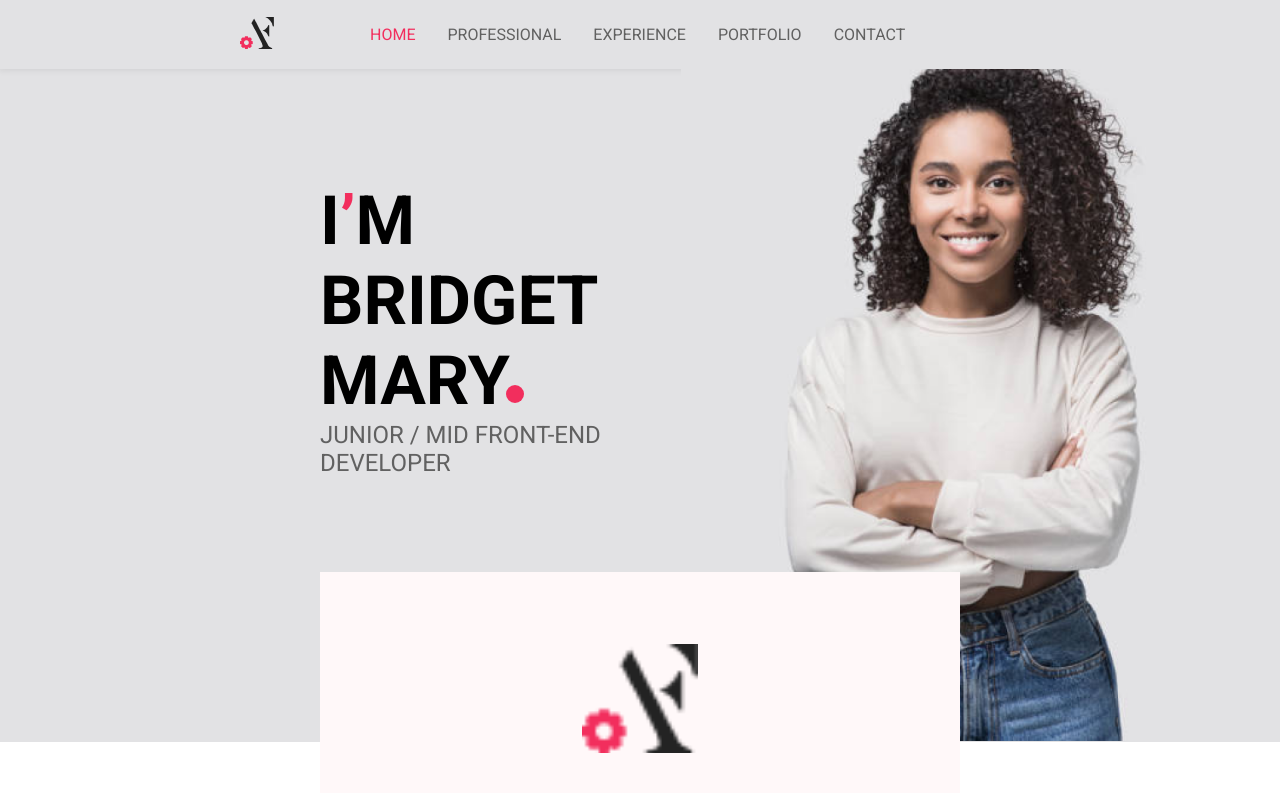
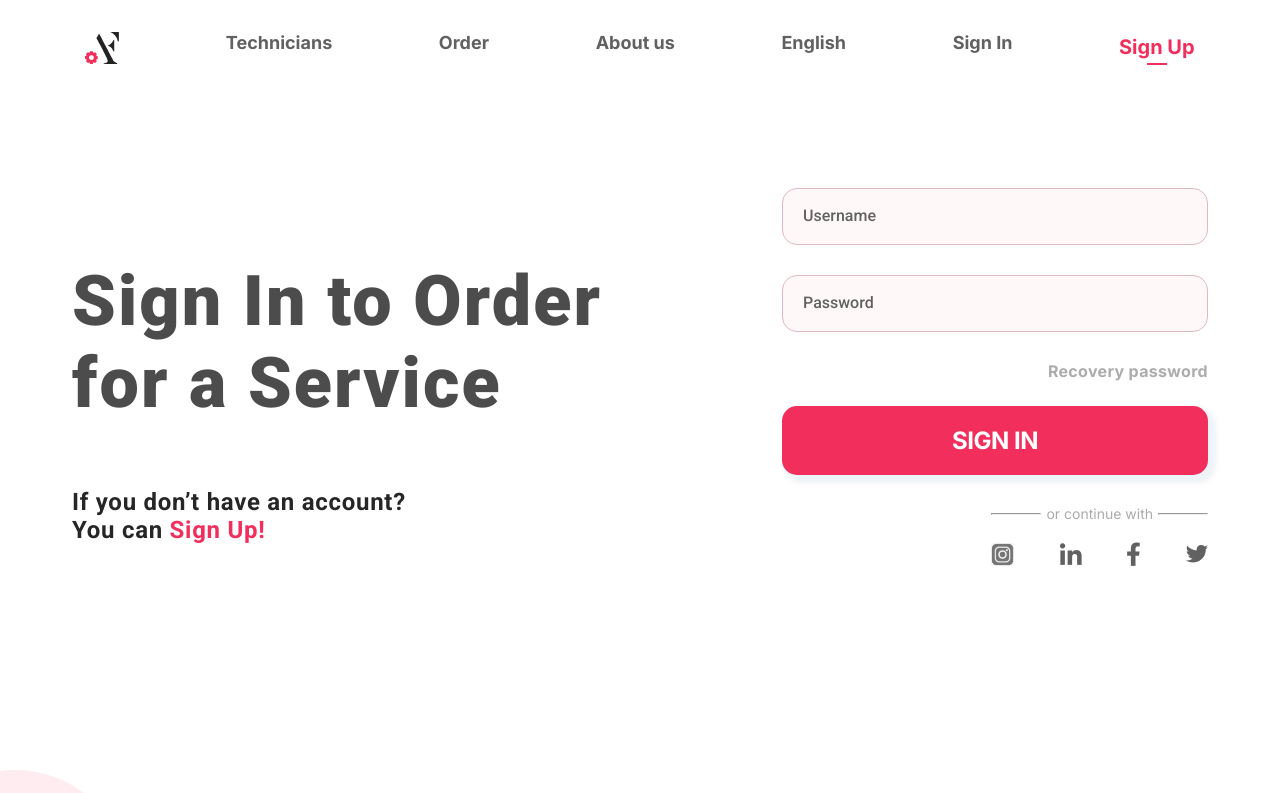
Before and after one commit to Lanzar-dev/Flickwheel-challenge, a React (Create React App) app: page /signin in a window 1280 px wide. Shown: the top 793 px of the page. Built offline with nearby package versions, Linux system fonts and the light colour scheme.

Commit message:
added signin and signup pages

```diff
--- a/package.json
+++ b/package.json
@@ -3,6 +3,10 @@
   "version": "0.1.0",
   "private": true,
   "dependencies": {
+    "@emotion/react": "^11.7.1",
+    "@emotion/styled": "^11.6.0",
+    "@mui/icons-material": "^5.3.0",
+    "@mui/material": "^5.3.0",
     "@testing-library/jest-dom": "^5.16.1",
     "@testing-library/react": "^12.1.2",
     "@testing-library/user-event": "^13.5.0",
@@ -10,6 +14,7 @@
     "react": "^17.0.2",
     "react-bootstrap": "^2.1.1",
     "react-dom": "^17.0.2",
+    "react-router-dom": "^6.2.1",
     "react-scripts": "5.0.0",
     "web-vitals": "^2.1.3"
   },
--- a/src/App.js
+++ b/src/App.js
@@ -1,11 +1,18 @@
 import "./App.css";
+import { BrowserRouter, Routes, Route } from "react-router-dom";
 import Portfolio from "./pages/portfolio/Portfolio";
+import SignUp from "./pages/signup/SignUp";
+import SignIn from "./pages/signin/SignIn";
 
 function App() {
   return (
-    <div>
-      <Portfolio />
-    </div>
+    <BrowserRouter>
+      <Routes>
+        <Route path="/" element={<Portfolio />} />
+        <Route path="/signup" element={<SignUp />} />
+        <Route path="/signin" element={<SignIn />} />
+      </Routes>
+    </BrowserRouter>
   );
 }
 
--- a/src/components/details/details.css
+++ b/src/components/details/details.css
@@ -46,6 +46,7 @@
   line-height: 33px;
   color: var(--color-skill);
   padding: 1rem 2rem;
+  cursor: pointer;
 }
 
 .bottom-details {
--- a/src/components/footer/footer.css
+++ b/src/components/footer/footer.css
@@ -82,4 +82,5 @@ button {
   line-height: 35px;
   color: #ffffff;
   border: none;
+  cursor: pointer;
 }
--- /dev/null
+++ b/src/components/nav/Nav.js
@@ -0,0 +1,49 @@
+import React from "react";
+import { Link } from "react-router-dom";
+import "./nav.css";
+import logo from "../../assets/logo.png";
+// import KeyboardArrowDownOutlinedIcon from "@mui/icons-material/KeyboardArrowDownOutlined";
+
+const Nav = () => {
+  return (
+    <div className="nav">
+      <div>
+        <img src={logo} alt="logo" />
+      </div>
+      <div className="nav-links">
+        <p>
+          <a href="#Technicians">Technicians</a>
+        </p>
+      </div>
+      <div className="nav-links">
+        <p>
+          <a href="#Order">Order</a>
+        </p>
+      </div>
+      <div className="nav-links">
+        <p>
+          <a href="#Aboutus">About us</a>
+        </p>
+      </div>
+      <div className="nav-links dropdown">
+        <p>
+          <a href="#English">English</a>
+          {/* <KeyboardArrowDownOutlinedIcon /> */}
+        </p>
+      </div>
+      <div className="nav-links">
+        <p>
+          <Link to="/signin">Sign In</Link>
+        </p>
+      </div>
+      <div className="nav-signup">
+        <p>
+          <Link to="/signup">Sign Up</Link>
+        </p>
+        <div className="bottom-div"></div>
+      </div>
+    </div>
+  );
+};
+
+export default Nav;
--- /dev/null
+++ b/src/components/nav/nav.css
@@ -0,0 +1,50 @@
+@import url("https://fonts.googleapis.com/css2?family=Inter:wght@100;200;300;400;500;600;700;800;900&family=Montserrat:wght@500&family=Roboto:wght@100;300;400;500;700;900&display=swap");
+
+.nav {
+  display: flex;
+  justify-content: space-around;
+  /* padding: 2rem; */
+  /* height: 69px; */
+}
+
+.nav img {
+  width: 33.87px;
+  height: 32px;
+  cursor: pointer;
+}
+
+p {
+  font-family: Inter;
+  font-weight: bold;
+}
+
+.nav .nav-links p {
+  font-size: 18px;
+  line-height: 22px;
+  color: var(--color-subtext);
+}
+
+/* .nav .nav-links .dropdown a {
+  display: flex;
+  margin-right: 20px;
+} */
+
+.nav .nav-signup p {
+  font-size: 20px;
+  line-height: 24px;
+  color: var(--color-skill);
+  margin-bottom: 4px;
+}
+
+.nav .nav-signup {
+  display: flex;
+  flex-direction: column;
+  justify-content: center;
+  align-items: center;
+}
+
+.bottom-div {
+  width: 20px;
+  height: 2px;
+  background: var(--color-skill);
+}
--- a/src/components/navbar/navbar.css
+++ b/src/components/navbar/navbar.css
@@ -12,9 +12,10 @@
 
 .navbar-logo {
   margin-right: 5rem;
+  cursor: pointer;
 }
 
-.logo {
+.navbar-logo img {
   width: 33.87px;
   height: 32px;
 }
--- /dev/null
+++ b/src/pages/signin/SignIn.js
@@ -0,0 +1,56 @@
+import React from "react";
+import { Link } from "react-router-dom";
+import Nav from "../../components/nav/Nav";
+import "./signin.css";
+import "../signup/signup.css";
+import instagram from "../../assets/instagram.png";
+import linkedIn from "../../assets/linkedIn.png";
+import facebook from "../../assets/facebook.png";
+import twitter from "../../assets/twitter.png";
+
+const SignIn = () => {
+  return (
+    <>
+      <div className="signup">
+        <Nav />
+        <div className="signup-info">
+          <div className="signup-left">
+            <h6>Sign In to Order for a Service</h6>
+
+            <p>If you don’t have an account?</p>
+            <p>
+              You can{" "}
+              <span>
+                {" "}
+                <Link to="/signup">Sign Up!</Link>
+              </span>
+            </p>
+          </div>
+          <div className="signup-right">
+            <input type="text" placeholder="Username" />
+            <input type="text" placeholder="Password" />
+            <p className="recovery">Recovery password</p>
+            <button type="button">SIGN IN</button>
+            <div className="icons">
+              <div className="divider">
+                <hr className="line" />
+                <span>or continue with</span>
+                <hr className="line" />
+              </div>
+              <div className="social">
+                <img src={instagram} alt="instagram" />
+                <img src={linkedIn} alt="linkedIn" />
+                <img src={facebook} alt="facebook" />
+                <img src={twitter} alt="twitter" />
+              </div>
+            </div>
+          </div>
+        </div>
+      </div>
+      <div className="circle1"></div>
+      <div className="circle2"></div>
+    </>
+  );
+};
+
+export default SignIn;
--- /dev/null
+++ b/src/pages/signin/signin.css
@@ -0,0 +1,10 @@
+.signup-right p.recovery {
+  font-family: Inter;
+  font-weight: bold;
+  font-size: 16px;
+  line-height: 19px;
+  letter-spacing: 0.02em;
+  text-indent: 2px;
+  color: rgba(18, 18, 18, 0.35);
+  margin-bottom: 25px;
+}
--- /dev/null
+++ b/src/pages/signup/SignUp.js
@@ -0,0 +1,54 @@
+import React from "react";
+import { Link } from "react-router-dom";
+import Nav from "../../components/nav/Nav";
+import "./signup.css";
+import instagram from "../../assets/instagram.png";
+import linkedIn from "../../assets/linkedIn.png";
+import facebook from "../../assets/facebook.png";
+import twitter from "../../assets/twitter.png";
+
+const SignUp = () => {
+  return (
+    <>
+      <div className="signup">
+        <Nav />
+        <div className="signup-info">
+          <div className="signup-left">
+            <h6>Sign Up to Order for a Service</h6>
+
+            <p>Already have an account?</p>
+            <p>
+              You can{" "}
+              <span>
+                <Link to="/signin">Sign In!</Link>
+              </span>
+            </p>
+          </div>
+          <div className="signup-right">
+            <input type="text" placeholder="Username" />
+            <input type="text" placeholder="Email" />
+            <input type="text" placeholder="Password" />
+            <button type="button">SIGN UP</button>
+            <div className="icons">
+              <div className="divider">
+                <hr className="line" />
+                <span>or continue with</span>
+                <hr className="line" />
+              </div>
+              <div className="social">
+                <img src={instagram} alt="instagram" />
+                <img src={linkedIn} alt="linkedIn" />
+                <img src={facebook} alt="facebook" />
+                <img src={twitter} alt="twitter" />
+              </div>
+            </div>
+          </div>
+        </div>
+      </div>
+      <div className="circle1"></div>
+      <div className="circle2"></div>
+    </>
+  );
+};
+
+export default SignUp;
--- /dev/null
+++ b/src/pages/signup/signup.css
@@ -0,0 +1,131 @@
+.signup {
+  padding: 2rem;
+  height: 100vh;
+  /* width: 100vw; */
+  /* margin: 0; */
+  position: relative;
+}
+
+.signup-info {
+  display: flex;
+  justify-content: center;
+  align-items: center;
+  margin-top: 5rem;
+  padding: 2.5rem;
+}
+
+.signup-left,
+.signup-right {
+  flex: 1;
+  display: flex;
+  flex-direction: column;
+  justify-content: center;
+}
+
+.signup-left {
+  text-align: left;
+}
+
+.signup-right {
+  text-align: right;
+  align-items: flex-end;
+}
+
+.signup-left h6 {
+  font-family: var(--font-family);
+  font-weight: 900;
+  font-size: 70px;
+  line-height: 82px;
+  letter-spacing: 0.03em;
+  color: rgba(0, 0, 0, 0.7);
+  margin-bottom: 4rem;
+}
+
+.signup-left p {
+  font-family: var(--font-family);
+  font-weight: 600;
+  font-size: 24px;
+  line-height: 28px;
+  letter-spacing: 0.03em;
+  color: rgba(0, 0, 0, 0.85);
+  text-align: left;
+}
+
+.signup-left p span {
+  color: var(--color-skill);
+  cursor: pointer;
+}
+
+input,
+button {
+  border-radius: 15px;
+  padding: 20px;
+  width: 75%;
+}
+
+input {
+  background: #fff8f9;
+}
+
+button {
+  box-shadow: 5px 5px 5px 3px rgba(0, 87, 146, 0.07);
+  font-family: Inter;
+  font-weight: bold;
+  font-size: 24px;
+  line-height: 29px;
+  letter-spacing: -0.02em;
+  color: #ffffff;
+}
+
+.signup-right .icons {
+  margin: 30px 0;
+  display: flex;
+  flex-direction: column;
+  justify-content: space-between;
+}
+
+.signup-right .icons .divider,
+.signup-right .icons .social {
+  display: flex;
+  justify-content: space-between;
+  align-items: center;
+  margin-bottom: 20px;
+}
+
+.signup-right .icons .divider span {
+  margin: 0 5px;
+  font-family: Inter;
+  font-size: 14px;
+  line-height: 17px;
+  color: rgba(18, 18, 18, 0.35);
+}
+
+.signup-right .icons .divider .line {
+  width: 50px;
+  height: 0.5px;
+  background: #e5e5e5;
+}
+
+img {
+  cursor: pointer;
+}
+
+.circle1,
+.circle2 {
+  width: 230px;
+  height: 230px;
+  border-radius: 50%;
+  position: absolute;
+}
+
+.circle1 {
+  background: rgba(242, 46, 93, 0.09);
+  left: -100px;
+  bottom: -200px;
+}
+
+.circle2 {
+  background: rgba(242, 46, 93, 0.07);
+  left: -150px;
+  bottom: -220px;
+}
```
Also changed, not shown: 1 other file (tests, documents, lock files or other folders).
